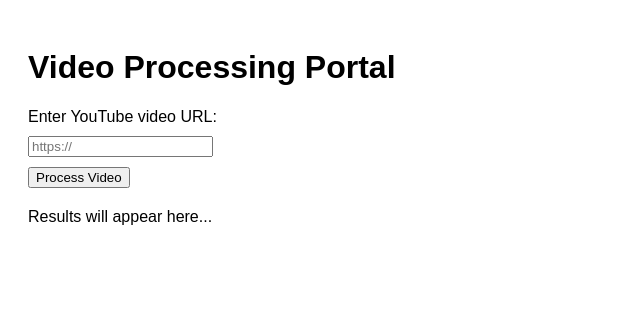
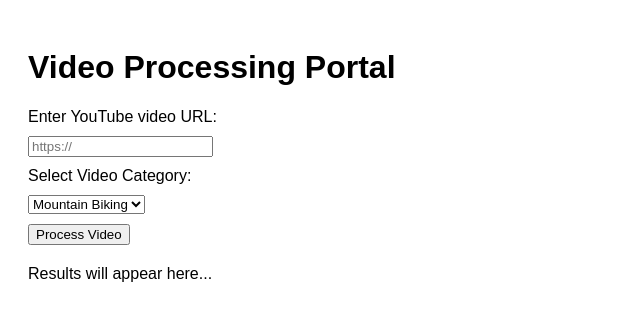
Before and after one commit to jjschwab/myflaskapp, a Python web app: template templates/index.html in a window 1280 px wide. Shown: the top 321 px of the page, without its empty margins (0-640 px from the left). Run offline with Jinja, Linux system fonts and the light colour scheme; the template is opened without the code that fills it, so the values that code supplies are empty.

Commit message:
Add files via upload

```diff
--- a/templates/index.html
+++ b/templates/index.html
@@ -7,8 +7,7 @@
         body { font-family: Arial, sans-serif; padding: 20px; }
         form { margin-bottom: 20px; }
         label, input, button, select, a { margin: 10px 0; display: block; }
-        #results, #sceneSelection { margin-top: 20px; }
-        .scene { margin-bottom: 10px; }
+        #results { margin-top: 20px; }
     </style>
 </head>
 <body>
@@ -18,70 +17,39 @@
     <form id="videoForm">
         <label for="videoUrl">Enter YouTube video URL:</label>
         <input type="text" id="videoUrl" name="videoUrl" required placeholder="https://">
+        <label for="categoryChoice">Select Video Category:</label>
+        <select id="categoryChoice">
+            <option value="1">Mountain Biking</option>
+            <option value="2">Skiing</option>
+            <option value="3">Surfing</option>
+        </select>
         <button type="button" onclick="processVideo()">Process Video</button>
     </form>
 
     <!-- Section to display results or status -->
     <div id="results">Results will appear here...</div>
-
-    <!-- Section to display best scenes and choose for concatenation -->
-    <div id="sceneSelection"></div>
-    <button type="button" onclick="finalizeVideo()" style="display:none;">Concatenate Selected Scenes</button>
-
-    <!-- Link to download the video -->
     <a id="downloadLink" style="display:none;">Download Video</a>
 
     <script>
         async function processVideo() {
             const videoUrl = document.getElementById('videoUrl').value;
+            const categoryChoice = document.getElementById('categoryChoice').value;
             document.getElementById('results').innerHTML = 'Processing video...';
-            document.getElementById('downloadLink').style.display = 'none';  // Hide the download link initially
+            document.getElementById('downloadLink').style.display = 'none';
 
             try {
                 const response = await fetch('/process_video', {
                     method: 'POST',
                     headers: {'Content-Type': 'application/json'},
-                    body: JSON.stringify({video_url: videoUrl})
-                });
-
-                if (response.ok) {
-                    const data = await response.json();
-                    displayScenes(data.scenes);
-                    document.querySelector('button[type="button"]').style.display = 'block';
-                } else {
-                    const errorText = await response.text();
-                    document.getElementById('results').innerHTML = 'Error: ' + errorText;
-                }
-            } catch (error) {
-                document.getElementById('results').innerHTML = 'Network or server error: ' + error.message;
-            }
-        }
-
-        function displayScenes(scenes) {
-            const sceneContainer = document.getElementById('sceneSelection');
-            sceneContainer.innerHTML = scenes.map((scene, index) => `
-                <div class="scene">
-                    <input type="checkbox" id="scene${index}" name="scene" value="${index}">
-                    <label for="scene${index}">Scene ${index + 1}: Duration ${scene.duration} seconds, Start: ${scene.start_time}, End: ${scene.end_time}, Description: ${scene.best_description}</label>
-                </div>
-            `).join('');
-        }
-
-        async function finalizeVideo() {
-            const selectedScenes = Array.from(document.querySelectorAll('input[name="scene"]:checked')).map(input => parseInt(input.value));
-            try {
-                const response = await fetch('/finalize_video', {
-                    method: 'POST',
-                    headers: {'Content-Type': 'application/json'},
-                    body: JSON.stringify({selected_indices: selectedScenes})
+                    body: JSON.stringify({video_url: videoUrl, category_choice: categoryChoice})
                 });
 
                 if (response.ok) {
                     const data = await response.json();
                     document.getElementById('results').innerHTML = `<video width="320" height="240" controls src="/static/videos/${data.video_filename}"></video>`;
                     const downloadLink = document.getElementById('downloadLink');
-                    downloadLink.href = `/static/videos/${data.video_filename}`;
-                    downloadLink.download = data.video_filename;  // Suggest a filename for download
+                    downloadLink.href = `/downloads/${data.video_filename}`;
+                    downloadLink.download = data.video_filename;
                     downloadLink.textContent = 'Download Video';
                     downloadLink.style.display = 'block';
                 } else {
```
